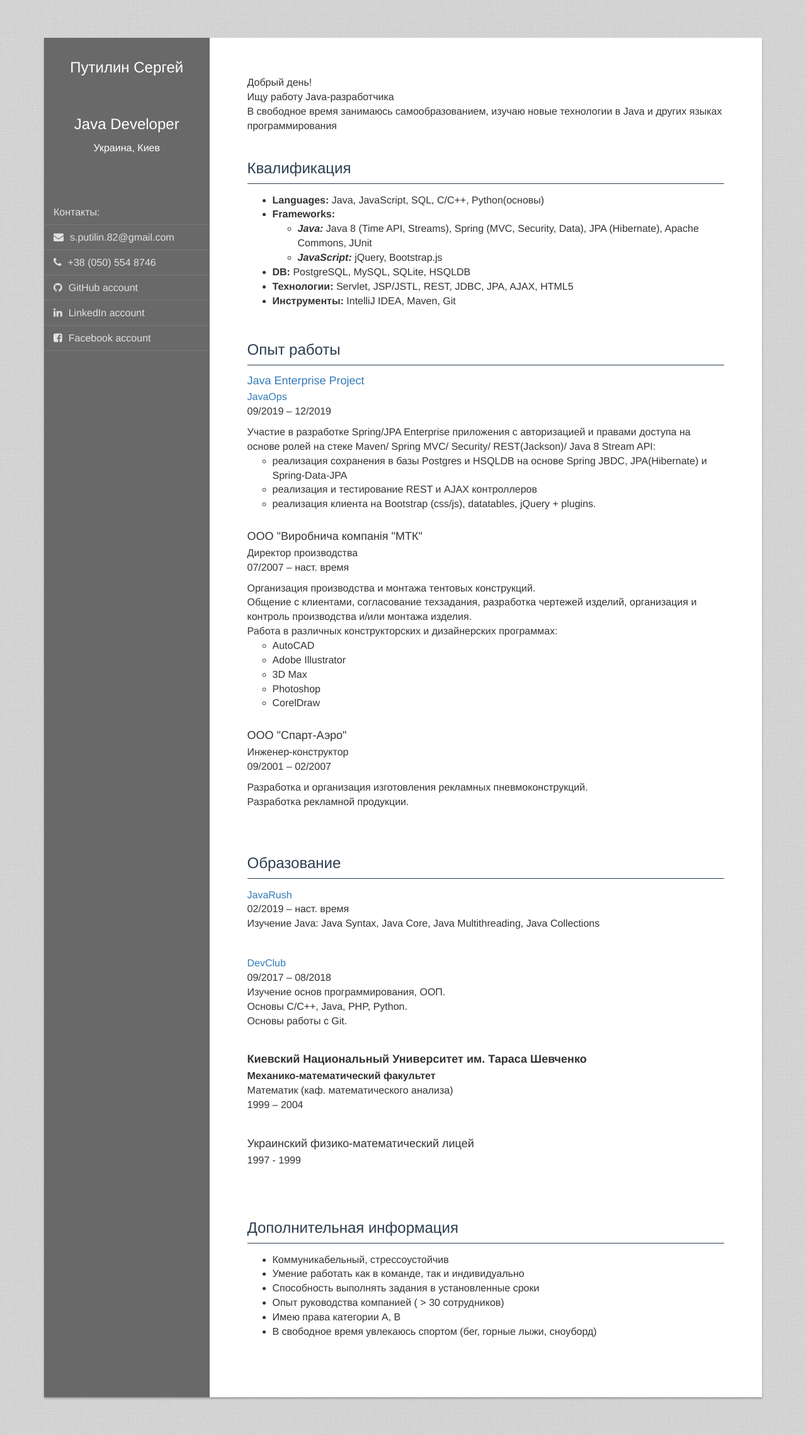
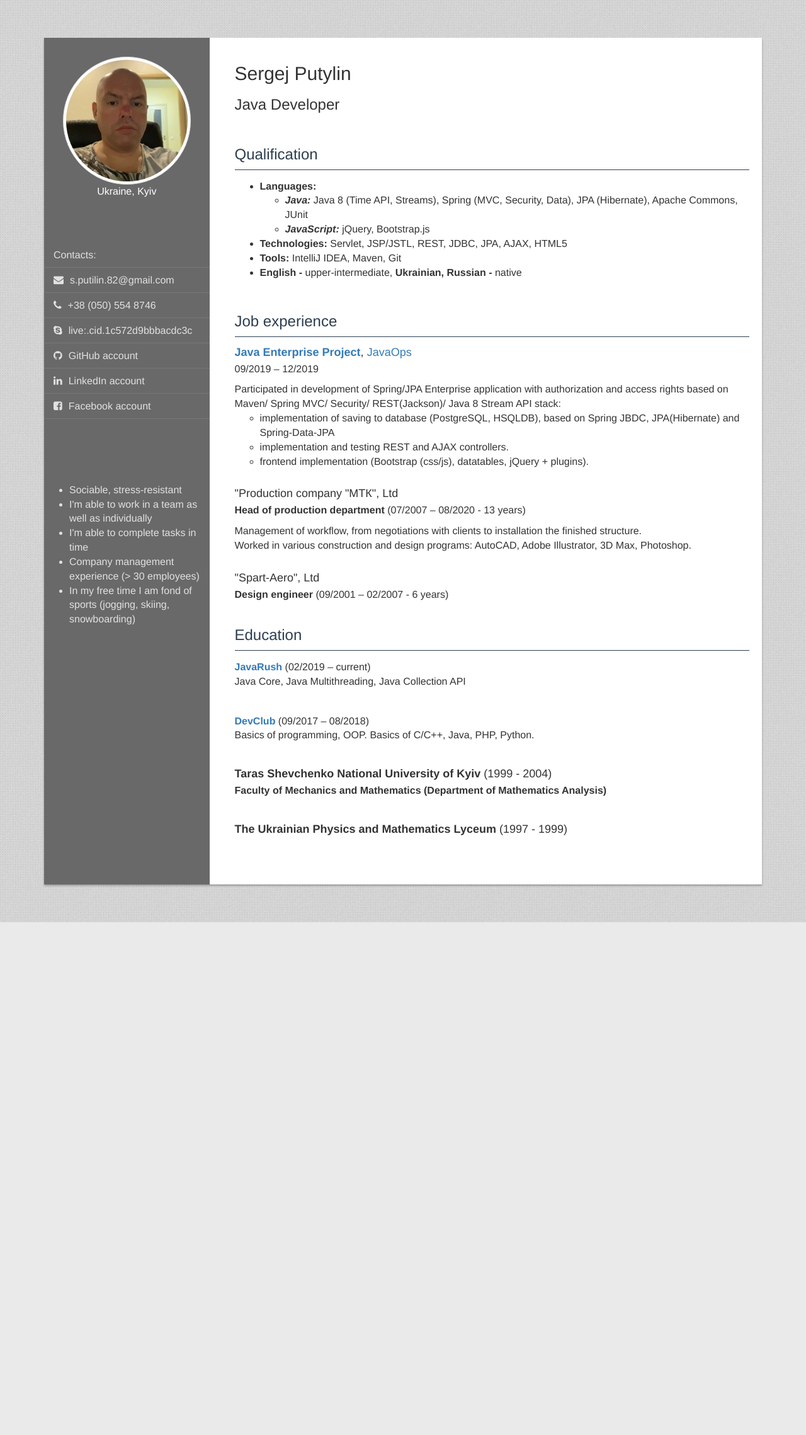
Before and after one commit to pushkin-82/pushkin-82.github.io, a plain HTML site: page index.html in a window 1280 px wide. Shown: the whole page at 63% size. After the commit the page ends 1464 px from the top, so only its background shows below. Drawn offline with nearby package versions, Linux system fonts and the light colour scheme.

Commit message:
[Master] some refactor

```diff
--- a/css/main.css
+++ b/css/main.css
@@ -94,7 +94,7 @@ nav a {
 }
 
 #main {
-  padding: 60px 60px 60px 30px;
+  padding: 20px 20px 20px 10px;
 }
 
 
--- a/index.html
+++ b/index.html
@@ -28,50 +28,58 @@
                     <div id="sidebar">
 
                         <div id="profile">
-               <!--  <img src="img/profile.png" class="profile-image img-responsive img-thumbnail img-circle"> -->
-                <p class="name">Путилин Сергей</p><br><br>
-                <p class="profession">Java Developer</p>
-                <p class="address">Украина, Киев</p>
+                              <img src="img/live_.cid.jpg" class="profile-image img-responsive img-thumbnail img-circle">
+                            <p class="address">Ukraine, Kyiv</p>
                         </div>
 
                         <ul id="contact-list" class="list-unstyled">
-                <li>Контакты:</li>
+                            <li>Contacts:</li>
                             <li class="email"><i class="fa fa-envelope"></i><a href="mailto: s.putilin.82@gmail.com">s.putilin.82@gmail.com</a></li>
-                <li class="phone"><i class="fa fa-phone"></i><a href="tel:+38 (095) 224 3647">+38 (050) 554 8746</a></li>
+                            <li class="phone"><i class="fa fa-phone"></i>+38 (050) 554 8746</a></li>
+                            <li class="skype"><i class="fa fa-skype"></i>live:.cid.1c572d9bbbacdc3c</li>
                             <li class="github"><i class="fa fa-github"></i><a href="https://github.com/pushkin-82/" target="_blank">GitHub account</a></li>
                             <li class="linkedin"><i class="fa fa-linkedin"></i><a href="#" target="_blank"><a href="https://www.linkedin.com/in/sergej-putylin-883001190" target="_blank">LinkedIn account</a></a></li>
                             <li class="facebook"><i class="fa fa-facebook-square"></i><a href="https://www.facebook.com/sputylin" target="_blank">Facebook account</a></li>
                         </ul>
+
+                        <section id="about-me">
+                            <div class="description">
+                                <br><br><br><br>
+                                <ul>
+                                    <li>Sociable, stress-resistant</li>
+                                    <li>I'm able to work in a team as well as individually</li>
+                                    <li>I'm able to complete tasks in time</li>
+                                    <li>Company management experience (> 30 employees)</li>
+                                    <li>In my free time I am fond of sports (jogging, skiing, snowboarding)</li>
+                                </ul>
+                            </div>
+                        </section>
                     </div>
                 </div>
+
                 <div class="col-sm-8 col-md-9 col-height">
                     <div id="main">
-
-              <section id="intro">
-                <div class="description">
-                  Добрый день!<br/>
-                  Ищу работу Java-разработчика<br/>
-                  В свободное время занимаюсь самообразованием, изучаю новые технологии в Java и других языках программирования
-                </div>
+                        <section id="name-and-position">
+                            <h2>Sergej Putylin</h2>
+                            <h3>Java Developer</h3>
                         </section>
                         <br>
 
                         <section id="skills">
                             <header>
-                  <h3>Квалификация</h3>
+                                <h3>Qualification</h3>
                             </header>
                             <div class="description">
                                 <ul>
-                    <li><b>Languages:</b> Java, JavaScript, SQL, C/C++, Python(основы)</li>
-                    <li><b>Frameworks:</b>
+                                    <li><b>Languages:</b>
                                         <ul>
                                             <li><b><i>Java:</i></b> Java 8 (Time API, Streams), Spring (MVC, Security, Data), JPA (Hibernate), Apache Commons, JUnit</li>
                                             <li><b><i>JavaScript:</i></b> jQuery, Bootstrap.js</li>
                                         </ul>
                                     </li>
-                    <li><b>DB:</b> PostgreSQL, MySQL, SQLite, HSQLDB</li>
-                    <li><b>Технологии:</b> Servlet, JSP/JSTL, REST, JDBC, JPA, AJAX, HTML5</li>
-                    <li><b>Инструменты:</b> IntelliJ IDEA, Maven, Git</li>
+                                    <li><b>Technologies:</b> Servlet, JSP/JSTL, REST, JDBC, JPA, AJAX, HTML5</li>
+                                    <li><b>Tools:</b> IntelliJ IDEA, Maven, Git</li>
+                                    <li><b>English - </b>upper-intermediate, <b>Ukrainian, Russian - </b> native</li>
                                 </ul>
                             </div>
                         </section>
@@ -79,77 +87,62 @@
 
                         <section id="experience">
                             <header>
-                  <h3>Опыт работы</h3>
+                                <h3>Job experience</h3>
                             </header>
                             <ul class="list-unstyled">
                                 <li class="media cv-item">
                                     <div class="media-body">
-                      <h4 class="media-heading"><a href="https://javaops.ru/view/topjava">Java Enterprise Project</a></h4>
+                                        <h4 class="media-heading"><a href="https://javaops.ru/view/topjava"><b>Java Enterprise Project</b></a>, <a href="https://javaops.ru/">JavaOps</a></h4>
                                         <div class="meta">
-                        <span class="title"><a href="https://javaops.ru/">JavaOps</a></span><br/>
                                             <span class="dates-employed">09/2019 – 12/2019</span><br/>
                                         </div>
                                         <div class="description">
-                        Участие в разработке Spring/JPA Enterprise приложения c авторизацией и правами доступа на основе ролей на стеке Maven/ Spring MVC/ Security/ REST(Jackson)/ Java 8 Stream API:
+                                            Participated in development of Spring/JPA Enterprise application with authorization and access rights based on Maven/ Spring MVC/ Security/ REST(Jackson)/ Java 8 Stream API stack:
                                             <ul>
-                          <li>реализация сохранения в базы Postgres и HSQLDB на основе Spring JBDC, JPA(Hibernate) и Spring-Data-JPA</li>
-                          <li>реализация и тестирование REST и AJAX контроллеров</li>
-                          <li>реализация клиента на Bootstrap (css/js), datatables, jQuery + plugins.</li>
+                                                <li>implementation of saving to database (PostgreSQL, HSQLDB), based on Spring JBDC, JPA(Hibernate) and Spring-Data-JPA</li>
+                                                <li>implementation and testing REST and AJAX controllers.</li>
+                                                <li>frontend implementation (Bootstrap (css/js), datatables, jQuery + plugins).</li>
                                             </ul>
                                         </div>
                                     </div>
                                 </li>
                                 <li class="media cv-item">
                                     <div class="media-body">
-                      <h4 class="media-heading">ООО "Виробнича компанія "МТК"</h4>
+                                        <h4 class="media-heading">"Production company "МТК", Ltd</h4>
                                         <div class="meta">
-                        <span class="title">Директор производства</span><br/>
-                        <span class="dates-employed">07/2007 – наст. время</span><br/>
+                                            <span class="title"><b>Head of production department</b></span>
+                                            <span class="dates-employed"> (07/2007 – 08/2020 -  13 years)</span><br/>
                                         </div>
                                         <div class="description">
-                        Организация производства и монтажа тентовых конструкций.<br/>
-                        Общение с клиентами, согласование техзадания, разработка чертежей изделий,  организация и контроль производства и/или монтажа изделия.<br/>
-                        Работа в различных конструкторских и дизайнерских программах:
-                        <ul>
-                          <li>AutoCAD</li>
-                          <li>Adobe Illustrator</li>
-                          <li>3D Max</li>
-                          <li>Photoshop</li>
-                          <li>CorelDraw</li>
-                        </ul>
+                                            Management of workflow, from negotiations with clients to installation the finished structure.<br/>
+                                            Worked in various construction and design programs: AutoCAD, Adobe Illustrator, 3D Max, Photoshop.
                                         </div>
                                     </div>
                                 </li>
                                 <li class="media cv-item">
                                     <div class="media-body">
-                      <h4 class="media-heading">ООО "Спарт-Аэро"</h4>
+                                        <h4 class="media-heading">"Spart-Aero", Ltd</h4>
                                         <div class="meta">
-                        <span class="title">Инженер-конструктор</span><br/>
-                        <span class="dates-employed">09/2001 – 02/2007</span><br/>
-                      </div>
-                      <div class="description">
-                        Разработка и организация изготовления рекламных пневмоконструкций.<br/>
-                        Разработка рекламной продукции.
+                                            <span class="title"><b>Design engineer</b></span>
+                                            <span class="dates-employed"> (09/2001 – 02/2007 -  6 years)</span><br/>
                                         </div>
                                     </div>
                                 </li>
                             </ul>
                         </section>
-              <br>
-
 
                         <section id="education">
                             <header>
-                  <h3>Образование</h3>
+                                <h3>Education</h3>
                             </header>
                             <ul class="list-unstyled">
                                 <li class="media cv-item">
                                     <div class="media-body">
                                         <div class="meta">
-                        <span class="title"><a href="https://javarush.ru">JavaRush</a></span><br/>
-                        <span class="dates-employed">02/2019 – наст. время</span><br/>
+                                            <span class="title"><a href="https://javarush.ru"><b>JavaRush</b></a></span>
+                                            <span class="dates-employed"> (02/2019 – current)</span><br/>
                                             <span class="description">
-                          Изучение Java: Java Syntax, Java Core, Java Multithreading, Java Collections<br/>
+                                                 Java Core, Java Multithreading, Java Collection API<br/>
                                             </span>
                                         </div>
                                     </div>
@@ -157,60 +150,34 @@
                                 <li class="media cv-item">
                                     <div class="media-body">
                                         <div class="meta">
-                        <span class="title"><a href="https://devclub.com">DevClub</a></span><br/>
-                        <span class="dates-employed">09/2017 – 08/2018</span><br/>
+                                            <span class="title"><a href="https://devclub.com"><b>DevClub</b></a></span>
+                                            <span class="dates-employed"> (09/2017 – 08/2018)</span><br/>
                                             <span class="description">
-                          Изучение основ программирования, ООП.<br/>
-                          Основы C/C++, Java, PHP, Python.<br/>
-                          Основы работы с Git.
+                                                  Basics of programming, OOP. Basics of C/C++, Java, PHP, Python.<br/>
                                             </span>
                                         </div>
                                     </div>
                                 </li>
                                 <li class="media cv-item">
                                     <div class="media-body">
-                      <h4 class="media-heading"><b>Киевский Национальный Университет им. Тараса Шевченко</b></h4>
+                                        <h4 class="media-heading"><b>Taras Shevchenko National University of Kyiv</b>  (1999 - 2004)</h4>
                                         <div class="meta">
-                        <span class="title"><b>Механико-математический факультет</b></span><br/>
-                        <span class="title">Математик (каф. математического анализа)</span><br/>
-                        <span class="dates-employed">1999 – 2004</span>
+                                            <span class="title"><b>Faculty of Mechanics and Mathematics (Department of Mathematics Analysis)</b></span><br/>
+<!--                                            <span class="dates-employed">1999 – 2004</span>-->
                                         </div>
                                     </div>
                                 </li>
                                 <li class="media cv-item">
                                     <div class="media-body">
-                      <h4 class="media-heading">Украинский физико-математический лицей</h4>
-                      <div class="meta">
-                        <span class="dates-employed">1997 - 1999</span>
-                      </div>
+                                        <h4 class="media-heading"><b>The Ukrainian Physics and Mathematics Lyceum</b>  (1997 - 1999)</h4>
+<!--                                        <div class="meta">-->
+<!--                                            <span class="dates-employed">1997 - 1999</span>-->
+<!--                                        </div>-->
                                     </div>
                                 </li>
                             </ul>
                         </section>
                         <br>
-
-              <section id="additional-info">
-                <header>
-                  <h3>Дополнительная информация</h3>
-                </header>
-                <div class="description">
-                  <ul>
-                    <li>Коммуникабельный, стрессоустойчив</li>
-                    <li>Умение работать как в команде, так и индивидуально</li>
-                    <li>Способность выполнять задания в установленные сроки</li>
-                    <li>Опыт руководства компанией ( > 30 сотрудников)</li>
-                    <li>Имею права категории А, В</li>
-                    <li>В свободное время увлекаюсь спортом (бег, горные лыжи, сноуборд)</li>
-                  </ul>
-                </div>
-              </section>
-              <br>
-
-
-
-
-
-
                     </div>
                 </div>
             </div>
@@ -224,23 +191,6 @@
 </script>
 <script src="js/vendor/bootstrap.min.js"></script>
 <script src="js/main.js"></script>
-  <!-- Google Analytics: change UA-XXXXX-X to be your site's ID. -->
-  <script>
-  (function(b, o, i, l, e, r) {
-    b.GoogleAnalyticsObject = l;
-    b[l] || (b[l] =
-      function() {
-        (b[l].q = b[l].q || []).push(arguments)
-      });
-    b[l].l = +new Date;
-    e = o.createElement(i);
-    r = o.getElementsByTagName(i)[0];
-    e.src = 'http://www.google-analytics.com/analytics.js';
-    r.parentNode.insertBefore(e, r)
-  }(window, document, 'script', 'ga'));
-  ga('create', 'UA-XXXXX-X', 'auto');
-  ga('send', 'pageview');
-  </script>
 </body>
 
 </html>
```
Also changed, not shown: indexEn.html (deleted, +0 -219 lines). Lines whose indentation alone changed are shown as unchanged.
